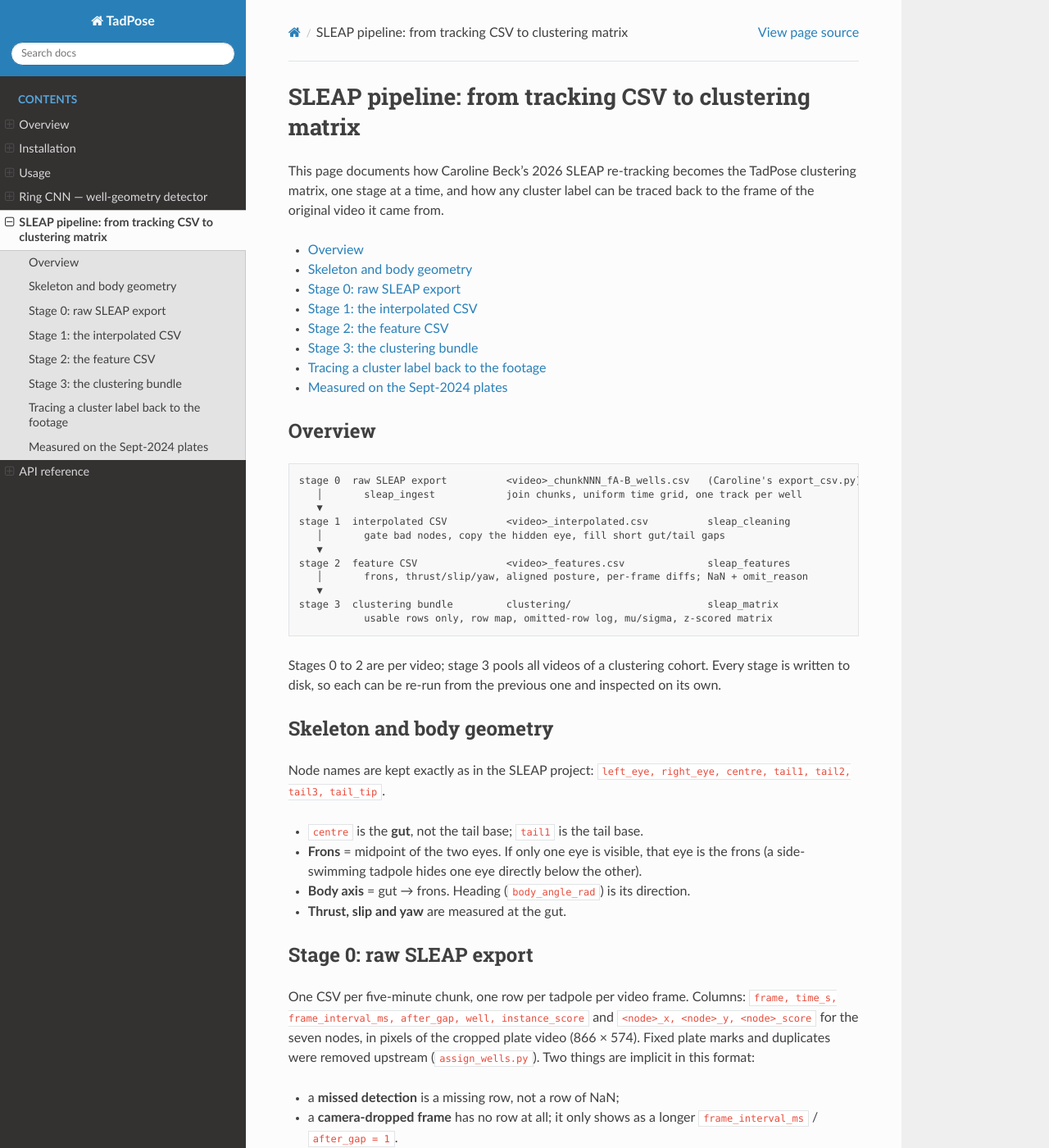
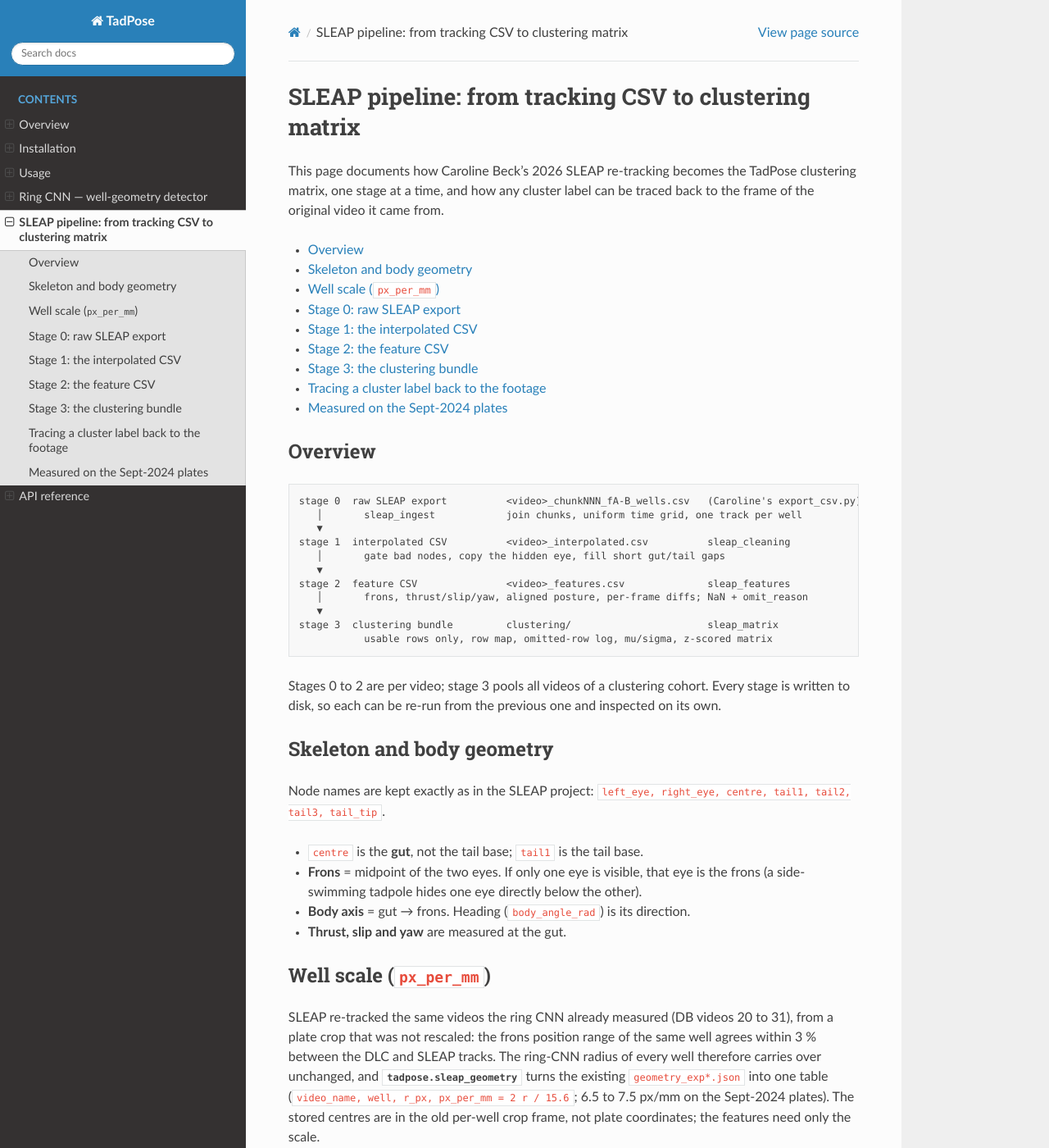
Before and after one commit to zerotonin/tadpose, a Sphinx documentation site: the page built from docs/sleap_pipeline.rst, in a window 1280 px wide and 1400 px high. Shown: the whole window at 82% size. Built offline with Sphinx 7.4.7 and the Read the Docs theme 3.1.0, drawn with Linux system fonts in a browser that asks for light colours; some of the changed text lies outside the part shown.

Commit message:
docs(sleap_pipeline): well scale from the reused ring geometry
Records why the July ring-CNN radii are valid for the SLEAP tracks (same
footage, unscaled crop, frons ranges within 3 %) and flags that the test-run
numbers used a provisional 7.5 px/mm, about 7 % above the real scale.

```diff
--- a/docs/api.rst
+++ b/docs/api.rst
@@ -44,6 +44,9 @@ SLEAP pipeline
    :members:
 
 .. automodule:: tadpose.sleap_ingest
+   :members:
+
+.. automodule:: tadpose.sleap_geometry
    :members:
 
 .. automodule:: tadpose.sleap_cleaning
--- a/docs/sleap_pipeline.rst
+++ b/docs/sleap_pipeline.rst
@@ -43,6 +43,19 @@ Node names are kept exactly as in the SLEAP project:
   the frons (a side-swimming tadpole hides one eye directly below the other).
 * **Body axis** = gut → frons. Heading (``body_angle_rad``) is its direction.
 * **Thrust, slip and yaw** are measured at the gut.
+
+
+Well scale (``px_per_mm``)
+--------------------------
+
+SLEAP re-tracked the same videos the ring CNN already measured (DB videos
+20 to 31), from a plate crop that was not rescaled: the frons position range of
+the same well agrees within 3 % between the DLC and SLEAP tracks. The ring-CNN
+radius of every well therefore carries over unchanged, and
+:mod:`tadpose.sleap_geometry` turns the existing ``geometry_exp*.json`` into one
+table (``video_name, well, r_px, px_per_mm = 2 r / 15.6``; 6.5 to 7.5 px/mm on
+the Sept-2024 plates). The stored centres are in the old per-well crop frame,
+not plate coordinates; the features need only the scale.
 
 
 Stage 0: raw SLEAP export
@@ -189,7 +202,8 @@ frame was gated, interpolated or eye-copied; the stage-0 chunk with the same
 Measured on the Sept-2024 plates
 --------------------------------
 
-Two videos, provisional scale 7.5 px/mm (before the per-well ring geometry):
+Two videos, provisional scale 7.5 px/mm (run before the ring geometry was wired in;
+the real per-well scale is ~7.0, so speeds there read ~7 % high):
 
 ==================================  ===================  ==================
                                     4-AP, frog D         baseline (no drug)
```
